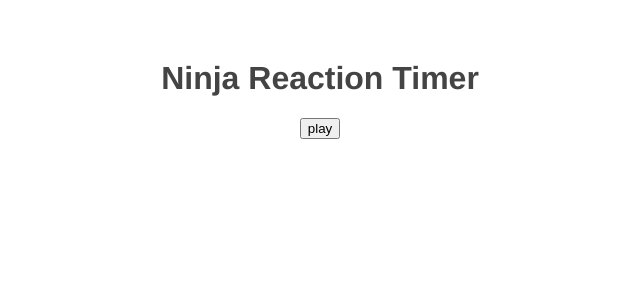
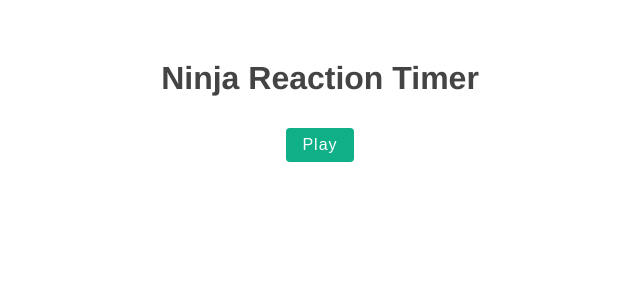
Before and after one commit to janzenfaidiban/learn-vue-js-3-with-the-net-ninja, a Vue app in the folder 06/reaction-timer/: page / in a window 1280 px wide. Shown: the top 300 px of the page, without its empty margins (320-960 px from the left). Built offline with nearby package versions, Linux system fonts and the light colour scheme.

Commit message:
Finishing touches

```diff
--- a/06/reaction-timer/src/App.vue
+++ b/06/reaction-timer/src/App.vue
@@ -1,7 +1,7 @@
 <template>
   <div>
     <h1>Ninja Reaction Timer</h1>
-    <button @click="start" :disabled="isPlaying">play</button>
+    <button @click="start" :disabled="isPlaying">Play</button>
     <Block v-if="isPlaying" :delay="delay" @end="endGame" />
     <Results v-if="showResults" :score="score"  />
   </div>
@@ -57,4 +57,19 @@ export default {
   color: #444;
   margin-top: 60px;
 }
+button {
+  background: #0faf87;
+  color: white;
+  border: none;
+  padding: 8px 16px;
+  border-radius: 4px;
+  font-size: 16px;
+  letter-spacing: 1px;
+  cursor: pointer;
+  margin: 10px;
+}
+button[disabled] {
+  opacity: 0.2;
+  cursor: not-allowed;
+}
 </style>
--- a/06/reaction-timer/src/components/Results.vue
+++ b/06/reaction-timer/src/components/Results.vue
@@ -1,13 +1,38 @@
 <template>
-    <p>Reaction time : {{ score }} ms</p>
+    <div>
+        <p>Reaction time : {{ score }} ms</p>
+        <p class="rank">{{ rank }}</p>
+    </div>
 </template>
 
 <script>
 export default {
-    props: ['score']
+    props: ['score'],
+
+    data() {
+        return {
+            rank: null
+        }
+
+    },
+
+    mounted() {
+        if (this.score < 250) {
+            this.rank = 'Ninja Fingers'
+        } else if (this.score < 400) {
+            this.rank = 'Rapid Reflexes'
+        } else {
+            this.rank = 'Snail pace ...'
+        }
+    }
+
 }
 </script>
 
 <style>
-
+    .rank {
+        font-size: 1.4em;
+        color: #0faf87;
+        font-weight: bold;
+    }
 </style>
```
